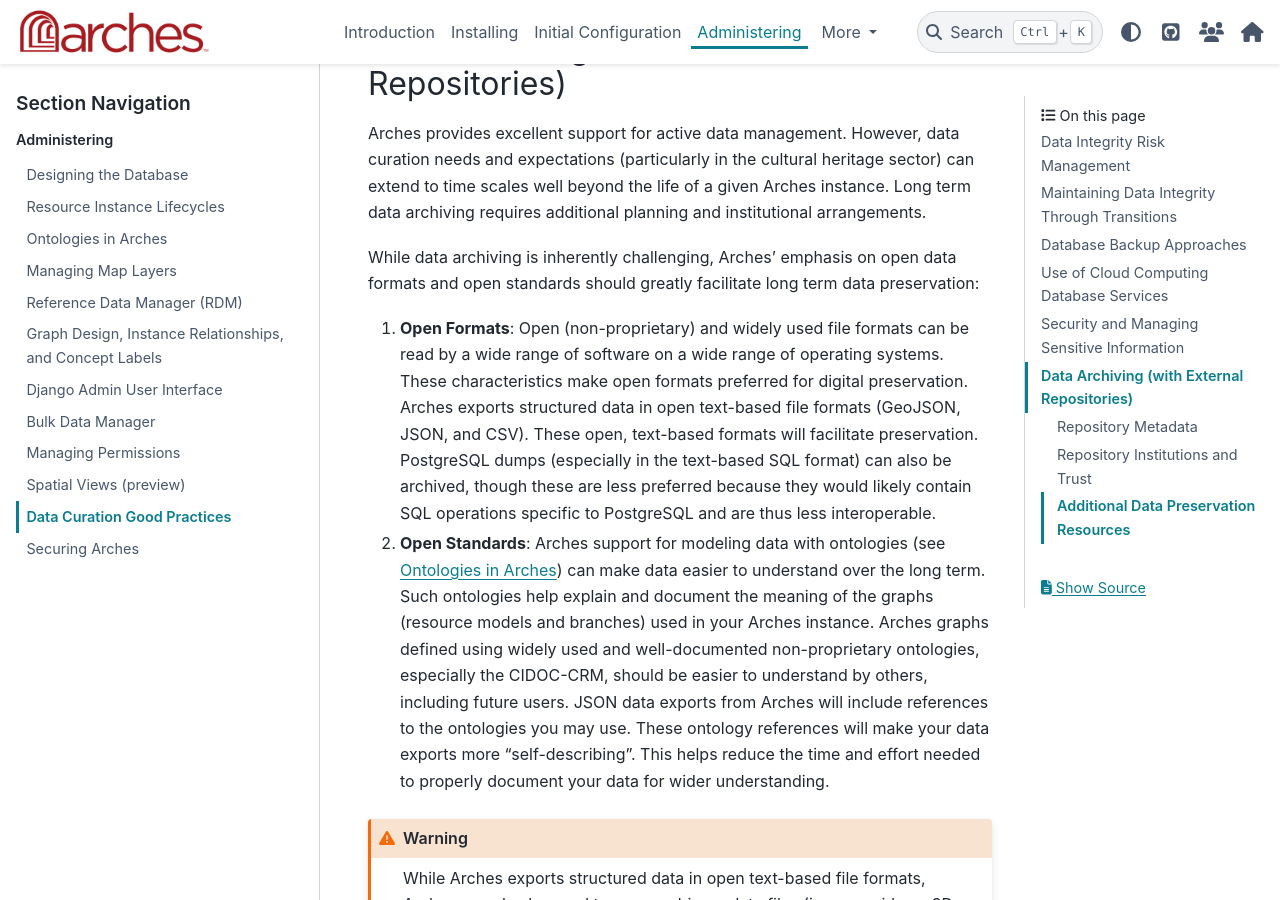
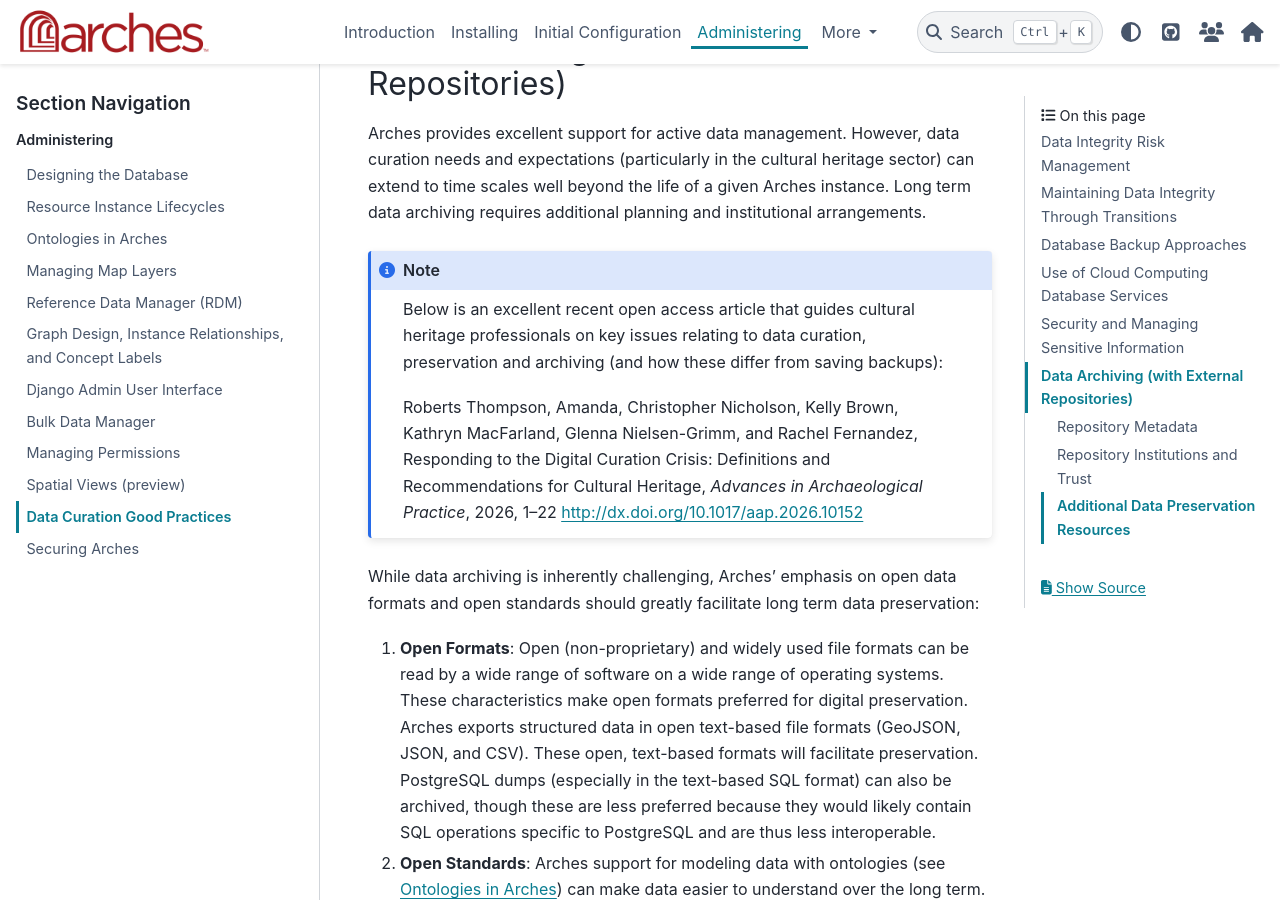
Before and after one commit to archesproject/arches-docs, a Sphinx documentation site: the page built from docs/administering/data-curation.rst, in a window 1280 px wide and 900 px high, scrolled down 8688 px. Built offline with Sphinx 7.4.7 and the PyData theme 0.15.4, drawn with Linux system fonts in a browser that asks for light colours.

Commit message:
Add reference to recent paper on data preservation

```diff
--- a/docs/administering/data-curation.rst
+++ b/docs/administering/data-curation.rst
@@ -224,6 +224,13 @@
 
 Arches provides excellent support for active data management. However, data curation needs and expectations (particularly in the cultural heritage sector) can extend to time scales well beyond the life of a given Arches instance. Long term data archiving requires additional planning and institutional arrangements.
 
+..  note::
+    Below is an excellent recent open access article that guides cultural heritage professionals on key issues relating to data curation, preservation and archiving (and how these differ from saving backups):
+
+    Roberts Thompson, Amanda, Christopher Nicholson, Kelly Brown, Kathryn MacFarland, Glenna Nielsen-Grimm, and Rachel Fernandez, Responding to the Digital Curation Crisis: Definitions and Recommendations for Cultural Heritage, *Advances in Archaeological Practice*, 2026, 1–22 `http://dx.doi.org/10.1017/aap.2026.10152 <http://dx.doi.org/10.1017/aap.2026.10152>`_
+
+
+
 While data archiving is inherently challenging, Arches' emphasis on open data formats and open standards should greatly facilitate long term data preservation:
 
 1. **Open Formats**: Open (non-proprietary) and widely used file formats can be read by a wide range of software on a wide range of operating systems. These characteristics make open formats preferred for digital preservation. Arches exports structured data in open text-based file formats (GeoJSON, JSON, and CSV). These open, text-based formats will facilitate preservation. PostgreSQL dumps (especially in the text-based SQL format) can also be archived, though these are less preferred because they would likely contain SQL operations specific to PostgreSQL and are thus less interoperable.
```
